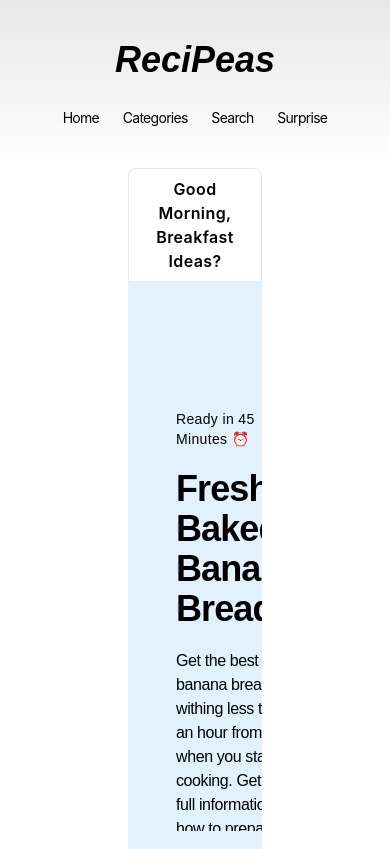
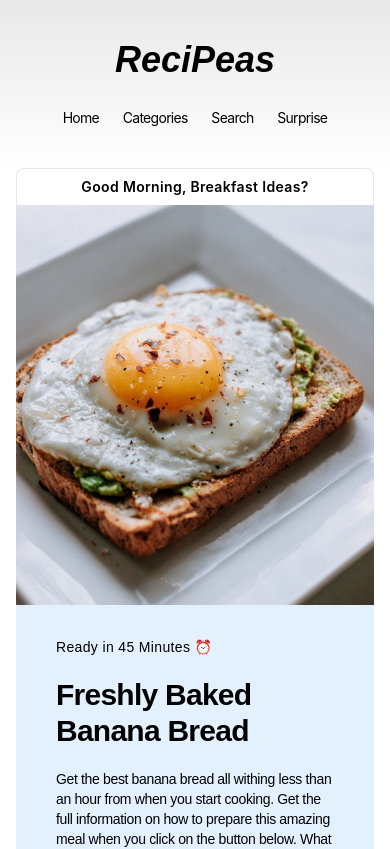
Before and after one commit to daiveedb/recipeas, a React (Create React App) app: page / in a window 390 px wide. Shown: the top 849 px of the page. Built offline with nearby package versions, Linux system fonts and the light colour scheme.

Commit message:
carousel made responsive

```diff
--- a/src/components/Carousel.jsx
+++ b/src/components/Carousel.jsx
@@ -43,9 +43,9 @@ const Carousel = () => {
     // useEffect(()=> GetCarouselRecipes,[])
 
   return (
-    <div className="px-32">
+    <div className="px-4 sm:px-8 md:px-12 lg:px-24 xl:px-32">
         <div className='bg-white border border-b-0 w-full p-2 text-black rounded-t-lg'>
-            <p className='text-center font-semibold tracking-wide'>Good Morning, Breakfast Ideas?</p>
+            <p className='text-center text-sm sm:text-base font-semibold tracking-wide'>Good Morning, Breakfast Ideas?</p>
         </div>
         <div className='w-full rounded-b-lg'>
             {
--- a/src/components/CarouselItem.jsx
+++ b/src/components/CarouselItem.jsx
@@ -3,17 +3,17 @@ import {AiOutlineArrowRight} from "react-icons/ai"
 
 const CarouselItem = ({item}) => {
   return (
-    <div className='flex justify-between h-[550px]'>
-        <div className='flex-[5] h-full'>
+    <div className='flex flex-col h-[800px] sm:flex-row justify-between sm:h-[550px]'>
+        <div className='sm:flex-[5] h-[50%] sm:h-full'>
             <img
             loading='lazy'
             className='w-full h-full object-cover'
             src={item.image} alt="image of Breakfast food" />
         </div>
-        <div className='flex-[4] bg-lightBlue text-black py-32 px-12 font-poppins'>
+        <div className='sm:flex-[4] h-[50%] sm:h-full bg-lightBlue text-black py-8 sm:py-32 px-10 lg:px-12  font-poppins'>
             <p className='text-sm tracking-wide font-extralight'>Ready in {item.readyInMinutes} Minutes ⏰</p>
-            <h2 className='text-4xl font-bold tracking-tight py-5'>{item.title}</h2>
-            <p className='tracking-tight font-light'>{item.summary}</p>
+            <h2 className='text-3xl sm:text-3xl lg:text-4xl font-bold tracking-tight py-5'>{item.title}</h2>
+            <p className='tracking-tight text-sm lg:text-base font-light'>{item.summary}</p>
             <div className='bg-white text-black rounded-full w-[50px] h-[50px] relative mt-6 cursor-pointer'>
                 <p className='absolute text-2xl font-bold top-[50%] -translate-y-[50%] left-[50%] -translate-x-[50%]'><AiOutlineArrowRight/></p>
             </div>
```
